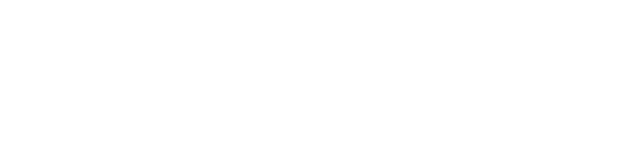
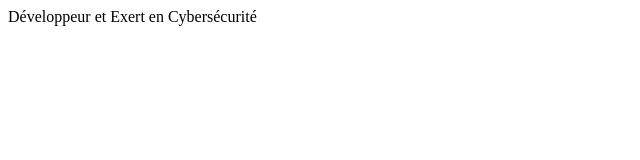
Before and after one commit to Will1004/git-mon-cv, a plain HTML site: page index.html in a window 1280 px wide. Shown: the whole page, without its empty margins (0-640 px from the left). Drawn offline with Linux system fonts and the light colour scheme.

Commit message:
mise en place de la section titre

```diff
--- a/index.html
+++ b/index.html
@@ -6,6 +6,6 @@
     <title>Mon Cv</title>
 </head>
 <body>
-
+    <section>Développeur et Exert en Cybersécurité</section>
 </body>
 </html>
```
